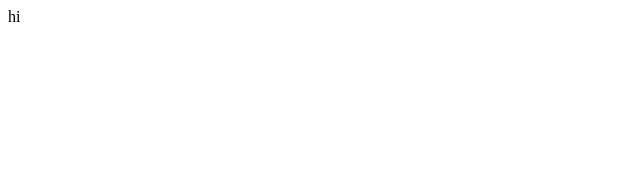
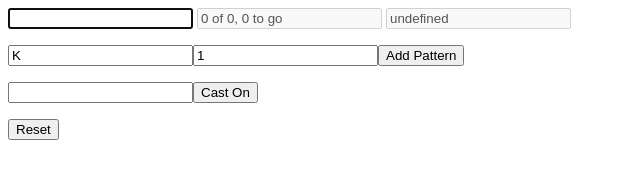
Before and after one commit to lawless-m/Knittor, a plain HTML site: page index.html in a window 1280 px wide. Shown: the whole page, without its empty margins (0-640 px from the left). Drawn offline with Linux system fonts and the light colour scheme.

Commit message:
progress

```diff
--- a/index.html
+++ b/index.html
@@ -1,10 +1,25 @@
+<!DOCTYPE HTML PUBLIC "-//W3C//DTD HTML 4.0 Transitional//EN">
 <html>
 <head>
-<script>
-alert("hi")
+<meta http-equiv="content-type" content="text/html; charset=iso-8859-1">
+<title>Knittor</title>
+<script type="text/javascript" src="knittor.js">
 </script>
 </head>
-<body>
-hi
+
+<body onload="clear()">
+
+<p>
+<input type="text" name="stdin" id="stdin" onkeypress="cntclick()">
+<input type="text" name="counter" id="counter" disabled value="0">
+<input type="text" name="nextst" id="nextst" disabled value="">
+</p>
+
+<p><input type="text" name="patt" id="patt" value="K"><input type="text" name="ptimes" id="ptimes" value="1"><input type="button" name="bPatt" value="Add Pattern" onclick="addPatt(document.getElementById('patt').value.split(' '), parseInt(document.getElementById('ptimes').value));"></p>
+<p><input type="text" name="co" id="co" value="0"><input type="button" name="CO" value="Cast On" onclick="castOn(parseInt(document.getElementById('co').value));"></p>
+
+<p><input type="button" name="reset" value="Reset" onclick="resetAll()"></p>
+
+
 </body>
 </html>
--- /dev/null
+++ b/knittor.js
@@ -0,0 +1,55 @@
+
+var StsToGo = 0
+var StsGone = 0
+var StsTot = 0
+
+var currPatt = new Array()
+var nextStitch = ""
+
+function clear() {
+	StsToGo = 0
+	StsGone = 0
+	StsTot = 0
+	document.getElementById("co").value = ""
+	document.getElementById("nextst").value = ""
+	showSts()
+}
+
+function showSts() {
+	document.getElementById("counter").value = StsGone + " of " + StsTot + ", " + StsToGo + " to go"
+	document.getElementById("stdin").value = ""
+	document.getElementById("stdin").focus()
+	document.getElementById("nextst").value = currPatt[StsGone]
+}
+
+function cntclick() {
+	StsToGo--
+	StsGone++
+	showSts()
+}
+
+function resetAll() {
+	if(confirm("No Undo")) {
+		clear()
+	}
+}
+
+function castOn(n){
+	if (Math.abs(n) > 0) {
+		StsTot += n
+		StsToGo = n
+		for(i=0; i<n; i++) {
+			currPatt.push("CO")
+		}
+	}
+	showSts()
+}
+
+function addPatt(sts, n) {
+	if(n > 0) {
+		for(i=0; i<n; i++) {
+			currPatt.push(sts[i%sts.length])
+		}
+	}
+	showSts()
+}
```
